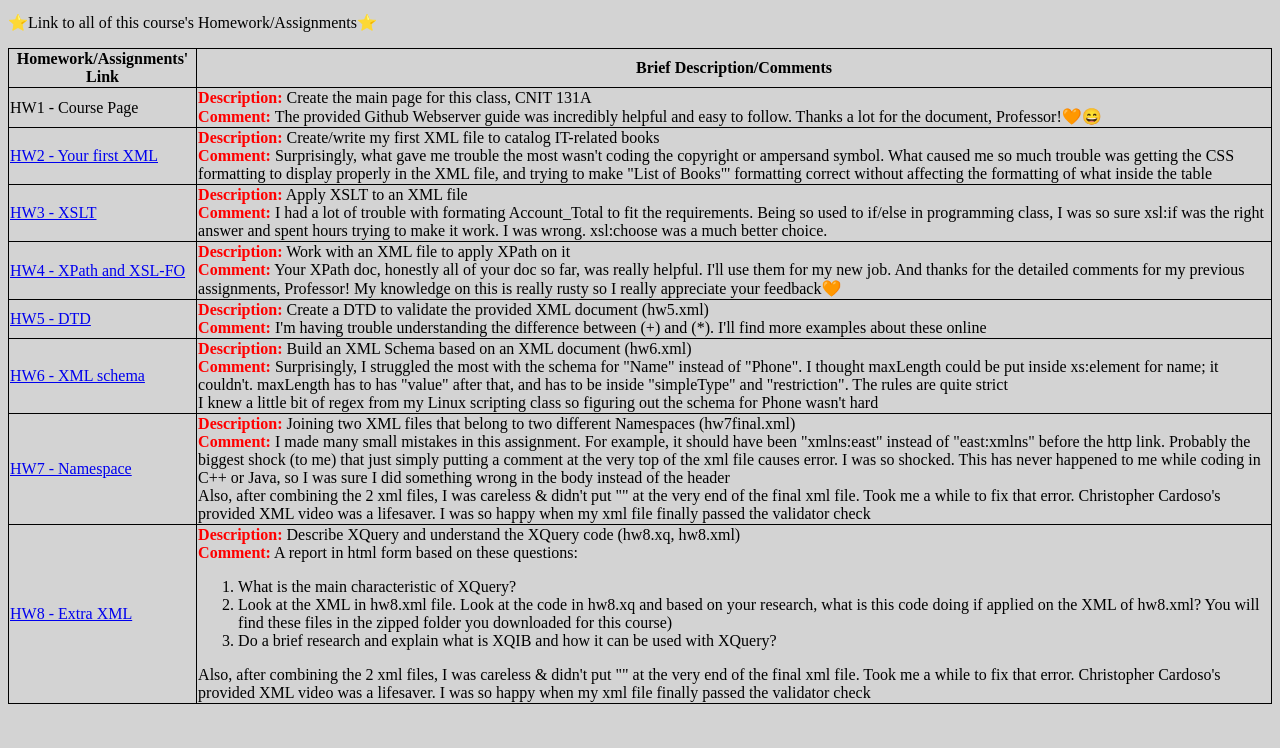
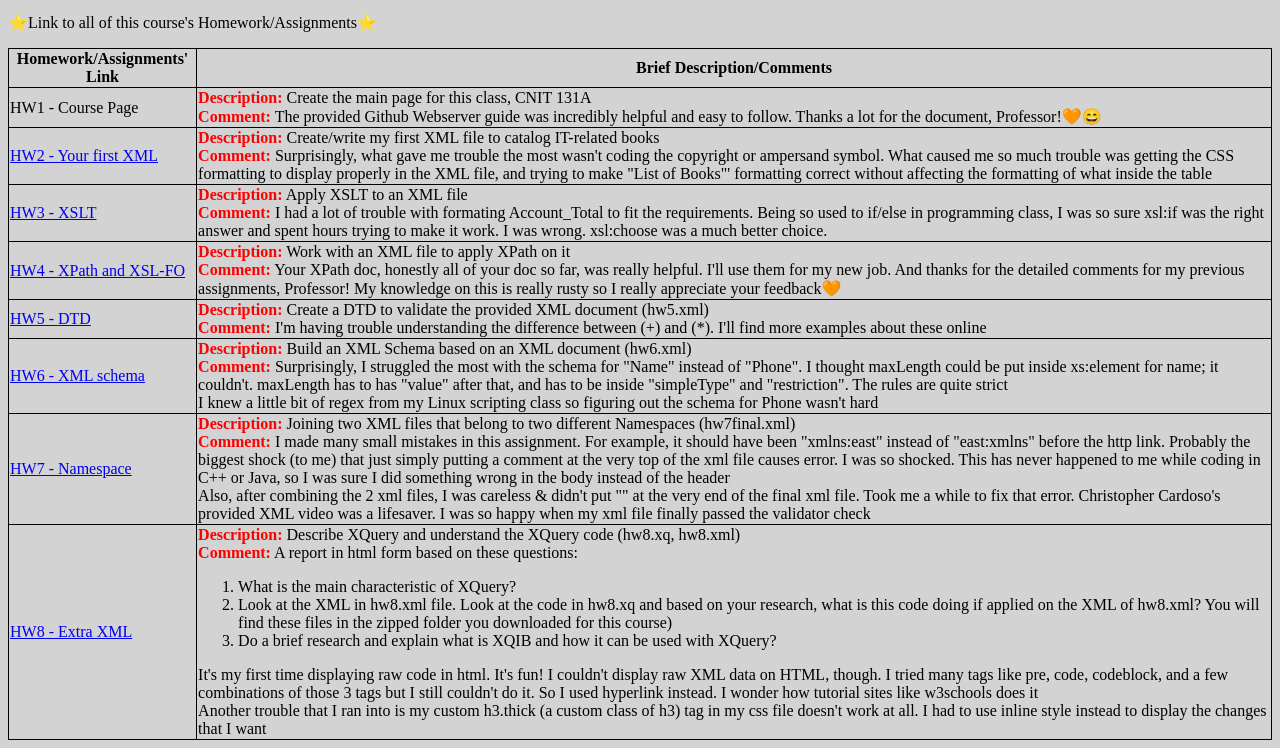
Before and after one commit to 0nion-pikmin/0nion-pikmin.github.io, a plain HTML site: page index.html in a window 1280 px wide. Shown: the part 437-1185 px from the top of the page. Before the commit the page ends 1149 px from the top, so only its background shows below. Drawn offline with Linux system fonts and the light colour scheme.

Commit message:
Update index.html
Added comments to hw8 entry

```diff
--- a/index.html
+++ b/index.html
@@ -143,8 +143,8 @@
             <li>Do a brief research and explain what is XQIB and how it can be used with XQuery?</li>
           </ol>
 
-          Also, after combining the 2 xml files, I was careless & didn't put "</states>" at the very end of the final xml file. Took me a while to fix that error.
-          Christopher Cardoso's provided XML video was a lifesaver. I was so happy when my xml file finally passed the validator check<br>
+          It's my first time displaying raw code in html. It's fun! I couldn't display raw XML data on HTML, though. I tried many tags like pre, code, codeblock, and a few combinations of those 3 tags but I still couldn't do it. So I used hyperlink instead. I wonder how tutorial sites like w3schools does it<br>
+          Another trouble that I ran into is my custom h3.thick (a custom class of h3) tag in my css file doesn't work at all. I had to use inline style instead to display the changes that I want<br>
         </td>
       </tr>
     </table>
```
